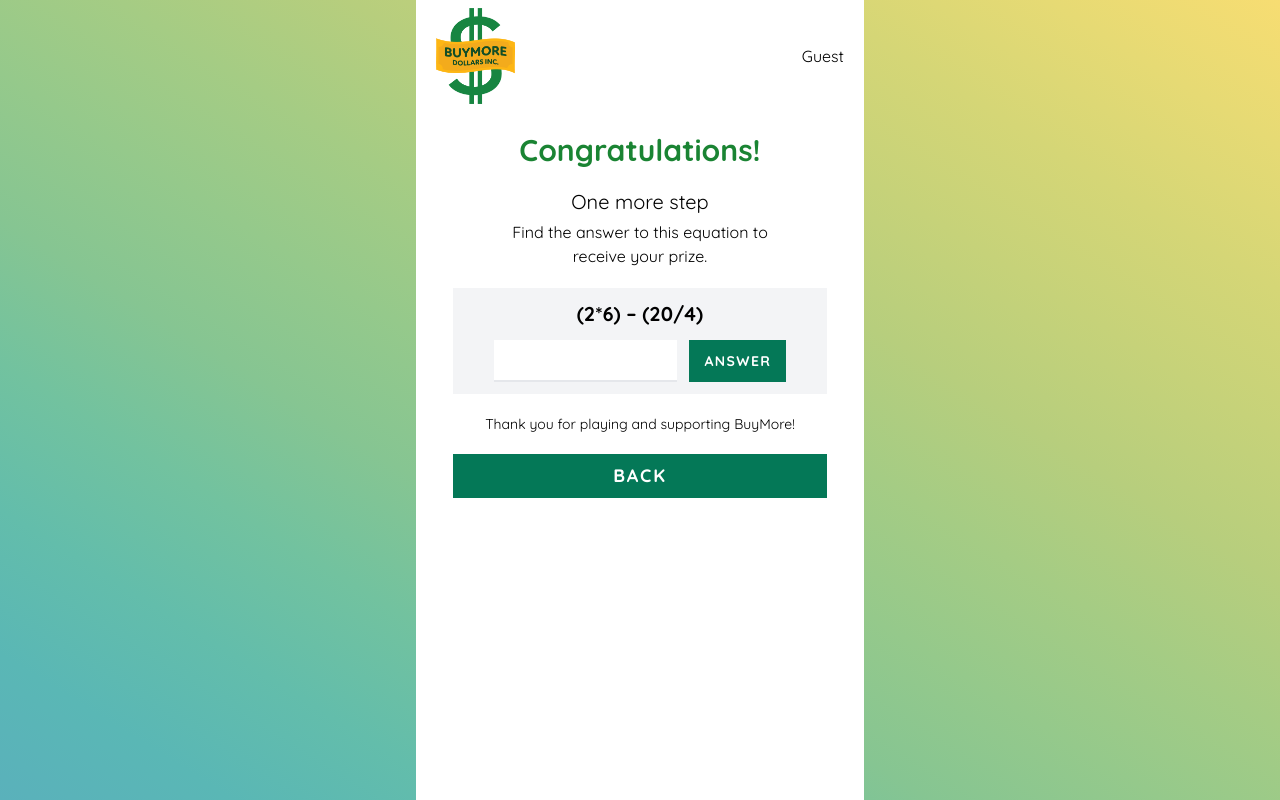
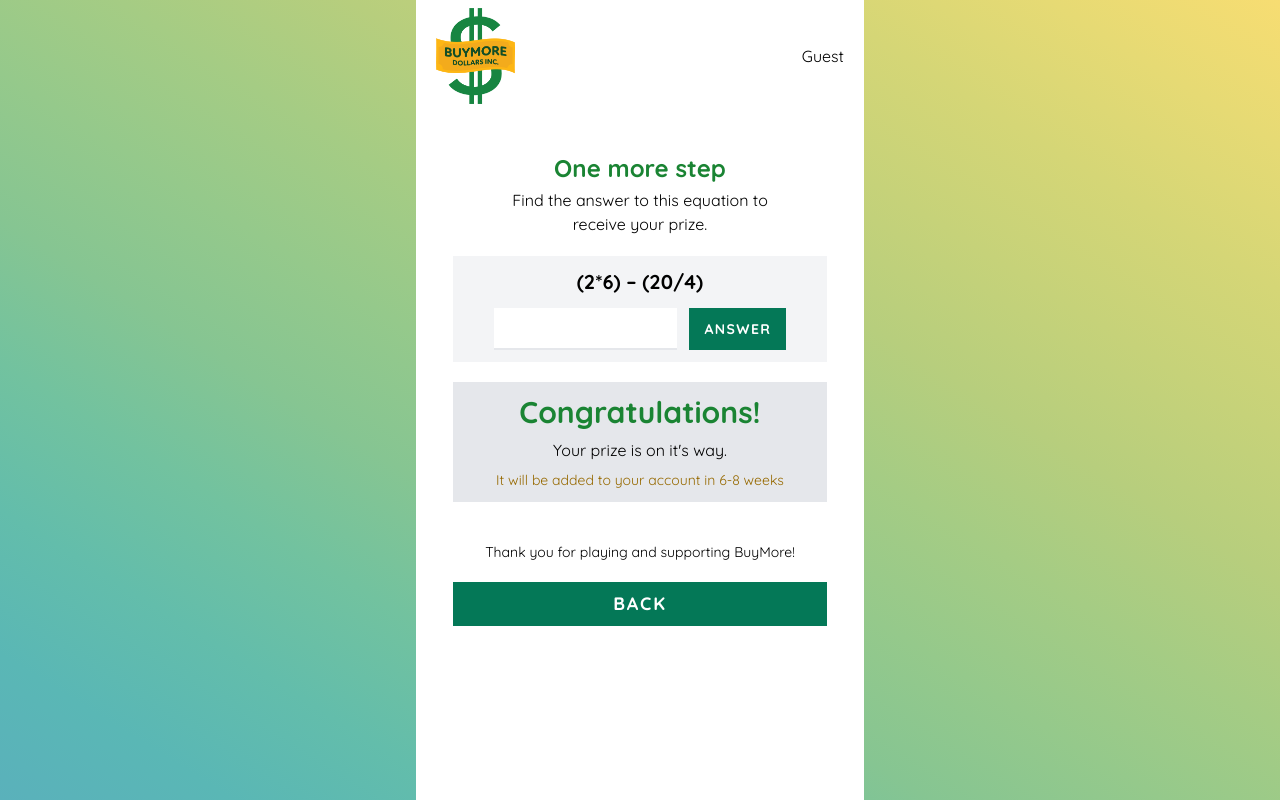
Before and after one commit to Bhanwra/BuyMoreDollars, a React (Create React App) app in the folder client/: page /win in a window 1280 px wide. Built offline with nearby package versions, Linux system fonts and the light colour scheme.

Commit message:
Win page

```diff
--- a/client/src/App.js
+++ b/client/src/App.js
@@ -47,8 +47,6 @@ function App() {
   const home = ( isLoggedIn ) ? <Redirect to="/game" /> : <Home />
   const game = ( !isLoggedIn ) ? <Redirect to="/" /> : <Game user={getUser} />
   const profile = ( !isLoggedIn ) ? <Redirect to="/" /> : <Profile user={getUser}/>
-  const lost =  <Lost/>
-  const win =  <Win/>
 
   const header = <Header user={getUser} isLoggedIn={isLoggedIn} logoutAction={logout} />
 
@@ -80,11 +78,11 @@ function App() {
             </Route>
             <Route path="/win">
               { header }
-              { win }
+              <Win/>
             </Route>
             <Route path="/lost">
               { header }
-              { lost }
+              <Lost/>
             </Route>
             <Route path="*">
               <Login setLoggedIn={setLoggedIn} user={setUser} />
--- a/client/src/views/Win.jsx
+++ b/client/src/views/Win.jsx
@@ -5,8 +5,7 @@ const Win = (props) => {
 
     return (
         <main className="mt-5 flex flex-col items-center">
-            <h2 className=" text-center text-3xl font-bold text-theme-colors-light">Congratulations!</h2>
-            <p className="text-xl text-center mt-5">One more step</p>
+            <p className="text-2xl font-bold text-theme-colors-light text-center mt-5">One more step</p>
             <p className="text-center mt-1 mb-5">Find the answer to this equation to <br></br>receive your prize.</p>
 
             <div className="bg-gray-100 w-10/12 p-3">
@@ -17,8 +16,18 @@ const Win = (props) => {
                     <button type="submit" className="w-4/12 block ml-3">Answer</button>
                 </div>
             </div>
+
+
+            {/* If answered correctly */}
+            <div className="my-5 p-3 w-10/12 bg-gray-200">
+                <h2 className=" text-center text-3xl font-bold text-theme-colors-light">Congratulations!</h2>
+                <p className="text-center mt-2">Your prize is on it's way.</p>
+                <p className="text-center mt-2 text-sm text-theme-colors-d-gold">It will be added to your account in 6-8 weeks</p>
+
+            </div>
+
+
             <p className="text-center my-5 text-sm">Thank you for playing and supporting BuyMore!</p>
-
             <div className="block w-10/12">
                 <Link to="/game"><button className="uppercase w-full text-lg m-auto">Back</button></Link>
             </div>
```
